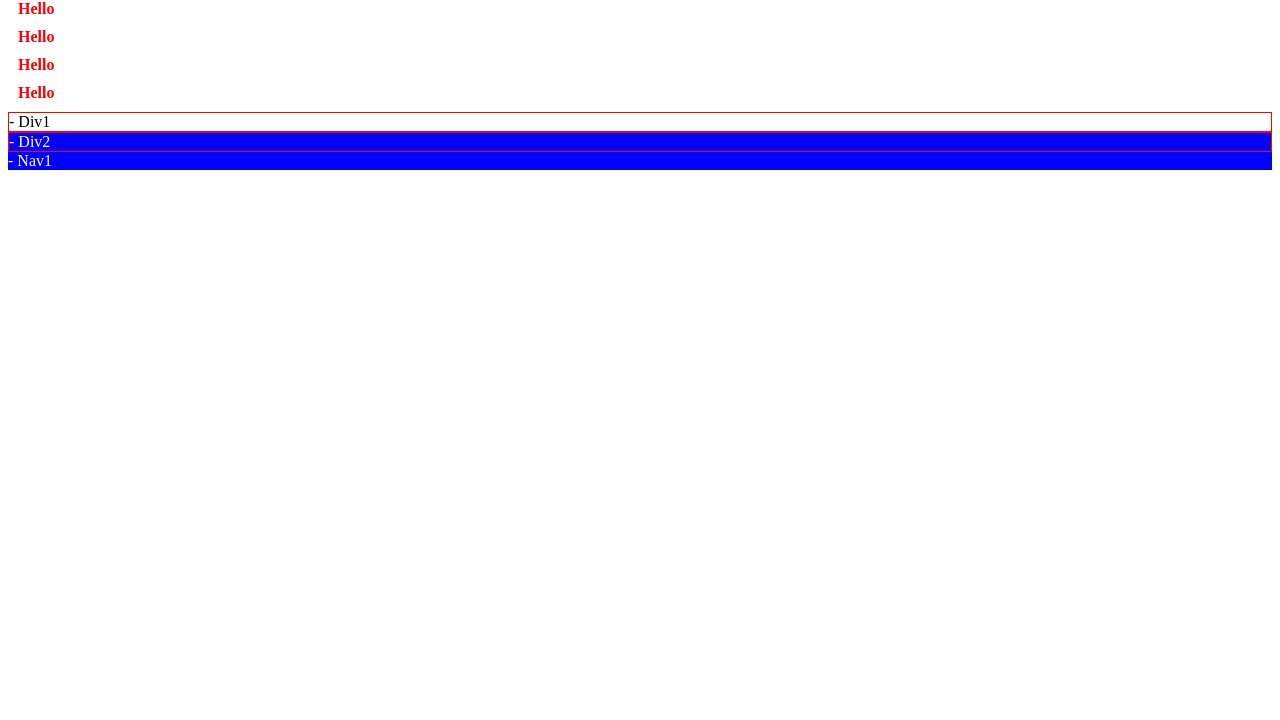
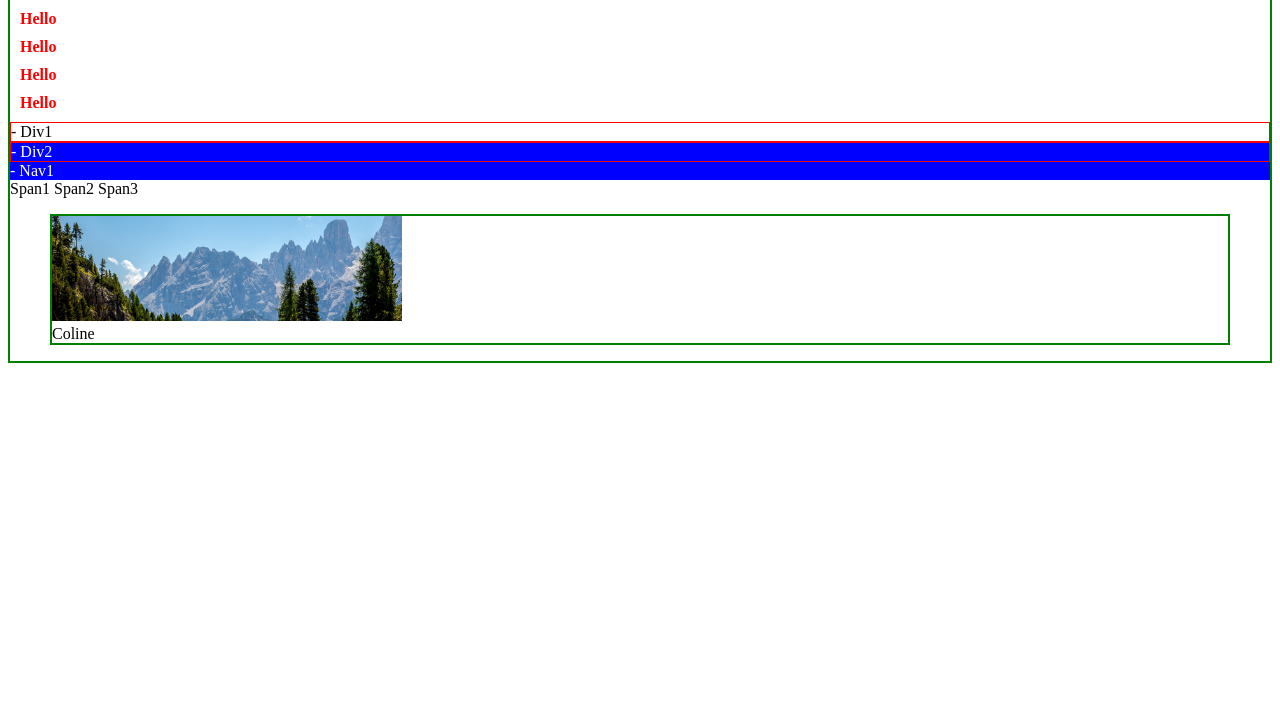
Before and after one commit to julietpoug/jquery, a plain HTML site: page jquery/01-selecteurs/selecteurs.html in a window 1280 px wide. Shown: the part 80-800 px from the top of the page. Drawn offline with Linux system fonts and the light colour scheme.

Commit message:
jquery les selecteurs

```diff
--- a/jquery/01-selecteurs/selecteurs.html
+++ b/jquery/01-selecteurs/selecteurs.html
@@ -5,6 +5,13 @@
     <meta name="viewport" content="width=device-width, initial-scale=1.0">
     <meta http-equiv="X-UA-Compatible" content="ie=edge">
     <title>Selecteurs Jquery</title>
+    <style>
+        .maclasse {
+            color: blue;
+            text-decoration: underline;
+            background: skyblue;
+        }
+    </style>
 </head>
 <body>
     <!-- le cours est basé sur les élémentes qui changent en javaScript -->
@@ -17,6 +24,16 @@
     <div>Div1</div>
     <div class="select">Div2</div>
     <nav class="select">Nav1</nav>
+
+
+    <span>Span1</span>
+    <span>Span2</span>
+    <span class="fakeClass">Span3</span>
+
+    <figure>
+        <img src="picmontange.jpg" alt="Coline" style="width: 350px">
+        <figcaption></figcaption>
+    </figure>
 
     <script src="../sources/jquery-3.4.1.js"></script>
 
@@ -41,8 +58,8 @@
         console.log($('h1').eq(0).text('Mon titre via Jquery'));
 
         console.log($('p').eq(2).text());
+        console.log(maVariable)
         var maVariable = $('p').eq(0).html();
-        console.log(maVariable)
 
         // plutot de remplacer le texte d'une liste on peut y ajouter du texte. Aussi       nous allons devoir choisir de le rejouter avant , ou après
 
@@ -85,6 +102,81 @@
 
 
 
+        // MANIPULATIONS DE CLASSES: (addClass(), removeClass(), toggeleClass() et hasClass())
+
+        // addclass() permet d'ajouter une calsse à la selection
+
+        console.log($('span').eq(1).text());
+        $('span').eq(1).addClass('maclasse');
+
+        // removeClass( retire une classs existante à un élément)
+
+        $('span').eq(2).removeClass('fakeClass');
+
+        // retirer la class maclass au span 2
+        $('span').eq(1).removeClass('maclasse');
+
+        //  MANIPULATION D'ATTRIBUTS (attr(), removeAttr())
+
+        // attr()(infobulle) qui établit un nouvel attribut
+        $('div').eq(1).attr("title", "Hello")
+
+        // removeAttr()(infobulle) qui établit un nouvel attribut
+        $('div').eq(1).removeAttr("title", "Hello")
+
+        // retirez svp le class="" maintenant vide de votre span2
+        $('span').eq(1).removeAttr("class")
+
+        // dexième écriture
+        $('span:eq(1) , span:eq(2)').removeAttr("class")
+
+
+        // Notion de parents enfants
+
+        // en selectionnant le parent (figure) je lui demande de chercher un enfant (img) pour lui attribuer un attribut
+        $('figure').find('img').attr("title", "Montagne");
+
+        // en selectionnant un enfant je cherche à toucher le parent
+        // .parent() va chercher le parent naturel
+        $('img').parent().css("border", "2px solid green");
+
+        // paren().parent() il va chercher le parent du parent
+        $('img').parent().parent().css("border", "2px solid green");
+
+        // exercice:
+        // le but sera de récuperer l'attribut "Alt" dans une variable et le mettre ds figcaption
+
+
+        // console.log() present pour verifier tout de suite si je parviens à recuperer le contenu de alt
+
+        console.log($('img').attr('alt'));
+
+        // une fois certain que je recupere le contenu souhaité, j'affiche ce contenu dans une variable
+        var monAlt = $('img').attr('alt');
+
+        // je verifie que ma variable contient bien le alt
+        console.log(monAlt);
+
+        // je selectionne ma légende (figcaption) pour remplir la balise avec ma variable(Le contenu du alt)
+        $('figcaption').html(monAlt);
+
+        // le tout  peut aussi se résoudre en une seule ligne:
+        // $('figcaption').html($('img').attr('alt'))
+
+
+
+
+
+
+
+
+
+
+
+
+
+
+
 
 
     </script>
```
Also changed, not shown: jquery/01-selecteurs/picmontange.jpg (added).
